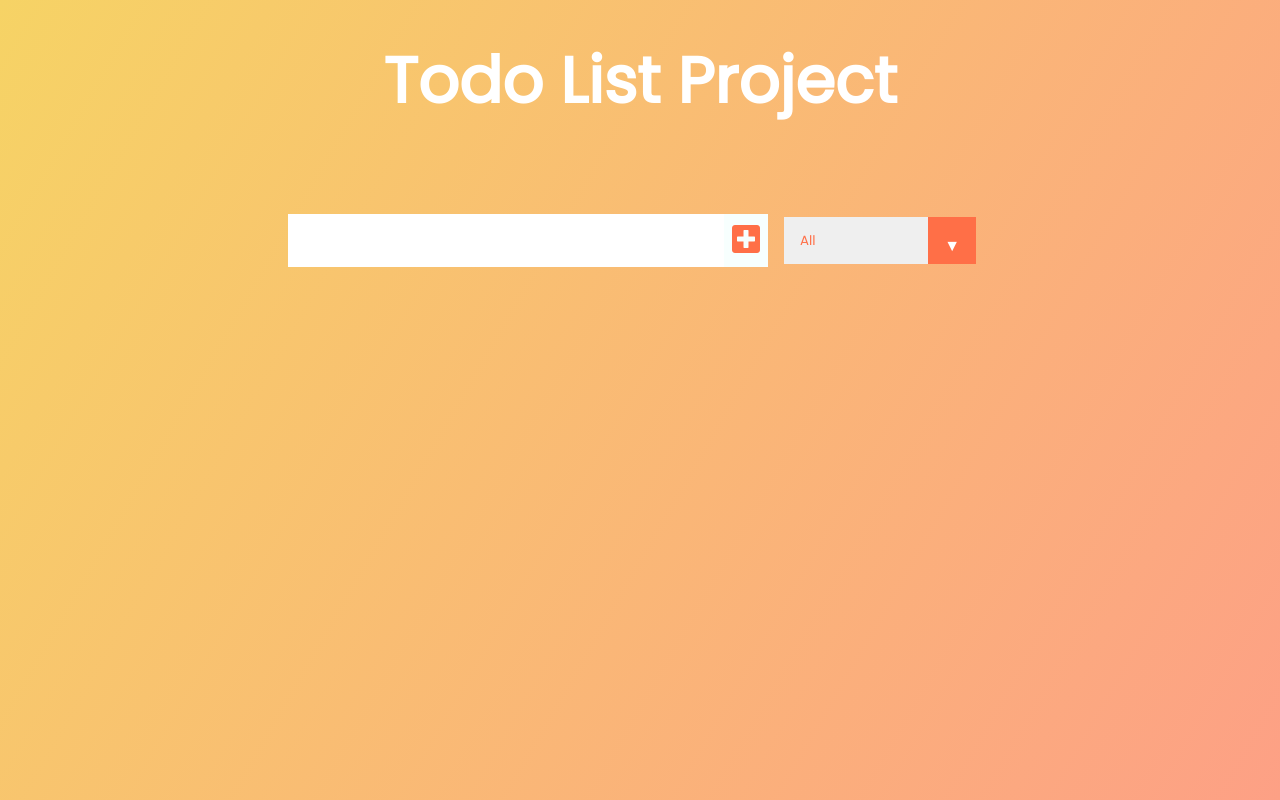
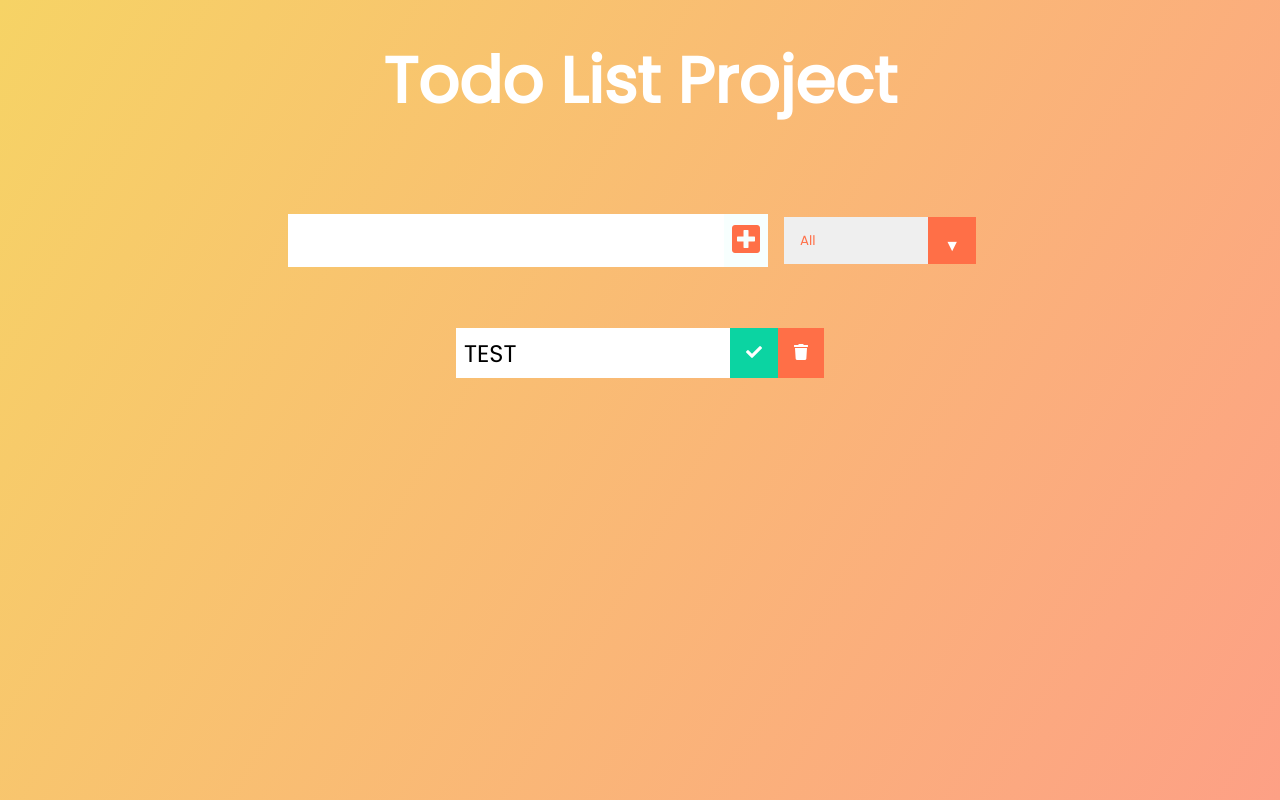
Before and after one commit to BenjaminSpoiden/TodoApp, a React (Create React App) app: page / in a window 1280 px wide. Built offline with nearby package versions, Linux system fonts and the light colour scheme.

Commit message:
todo section ui

```diff
--- /dev/null
+++ b/src/components/Todo.tsx
@@ -0,0 +1,22 @@
+import React from "react"
+
+const Todo = () => {
+    return(
+        <div className="todo">
+            <li className="todo-item">
+                TEST
+            </li>
+            <button className="complete-btn">
+                <i className="fas fa-check">
+
+                </i>
+            </button>
+            <button className="trash-btn">
+                <i className="fas fa-trash">
+
+                </i>
+            </button>
+        </div>
+    )
+}
+export default Todo
--- a/src/components/TodoList.tsx
+++ b/src/components/TodoList.tsx
@@ -1,11 +1,11 @@
 import React from 'react'
-
+import Todo from './Todo'
 
 const TodoList = () => {
     return (
         <div className="todo-container">
             <ul className="todo-list">
-
+                <Todo />
             </ul>
         </div>
     )
```
